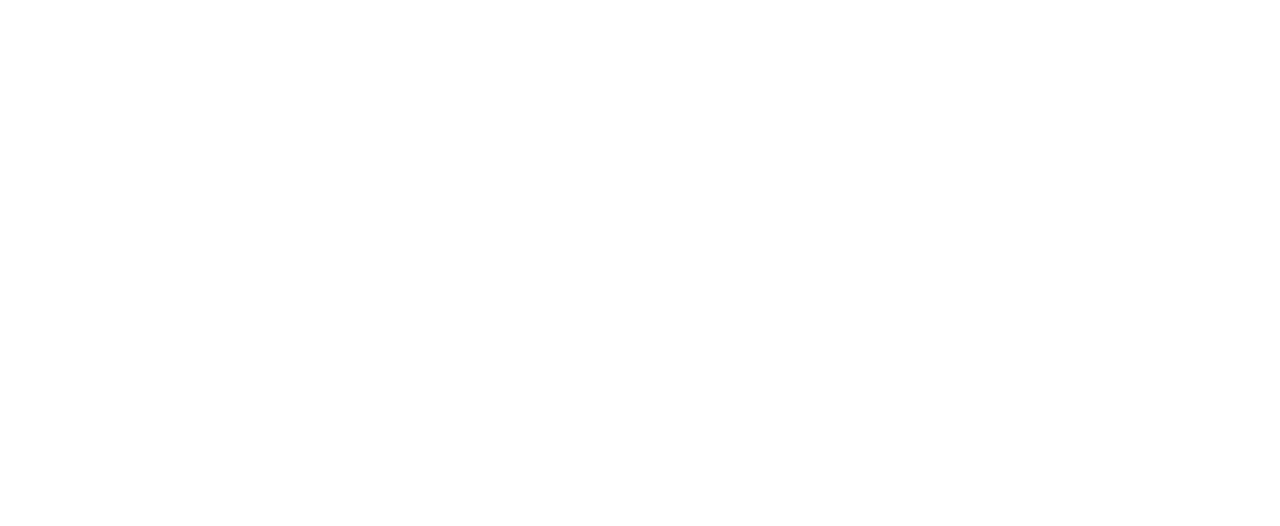
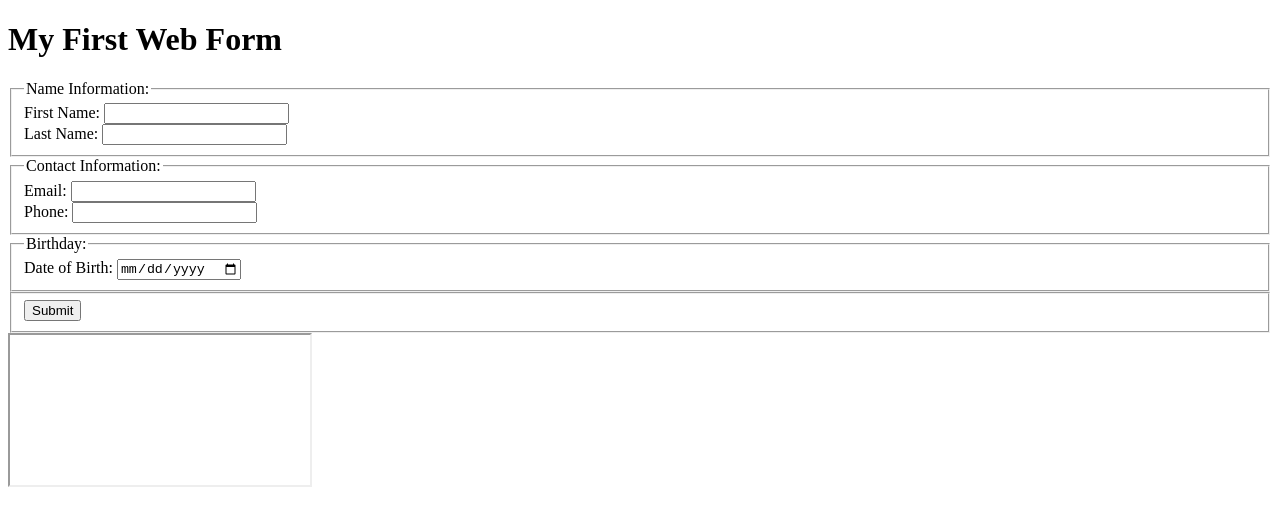
Before and after one commit to AnchelChoy/first-web-form, a plain HTML site: page firstWebForm.html in a window 1280 px wide. Drawn offline with Linux system fonts and the light colour scheme.

Commit message:
updated our local web form

```diff
--- a/firstWebForm.html
+++ b/firstWebForm.html
@@ -6,6 +6,31 @@
     <title>First Web Form</title>
 </head>
 <body>
-
+    <h1>My First Web Form</h1>
+    <form method="POST" action="https://jkorpela.fi/cgi-bin/echo.cgi" target="cgi-results">
+        <fieldset>
+            <legend>Name Information:</legend>
+            <label for="firstName">First Name:</label>
+            <input type="text" id="firstName" name="firstName"><br>
+            <label for="lastName">Last Name:</label>
+            <input type="text" id="lastName" name="lastName">
+        </fieldset>
+        <fieldset>
+            <legend>Contact Information:</legend>
+            <label for="email">Email:</label>
+            <input type="email" id="email" name="email"><br>
+            <label for="telephone">Phone:</label>
+            <input type="tel" id="telephone" name="telephone">
+        </fieldset>
+        <fieldset>
+            <legend>Birthday:</legend>
+            <label for="dob">Date of Birth:</label>
+            <input type="date" id="dob" name="dob">
+        </fieldset>
+        <fieldset>
+            <input type="submit">
+        </fieldset>
+    </form>
+    <iframe name="cgi-results" id="cgi-results"/>
 </body>
 </html>
```
